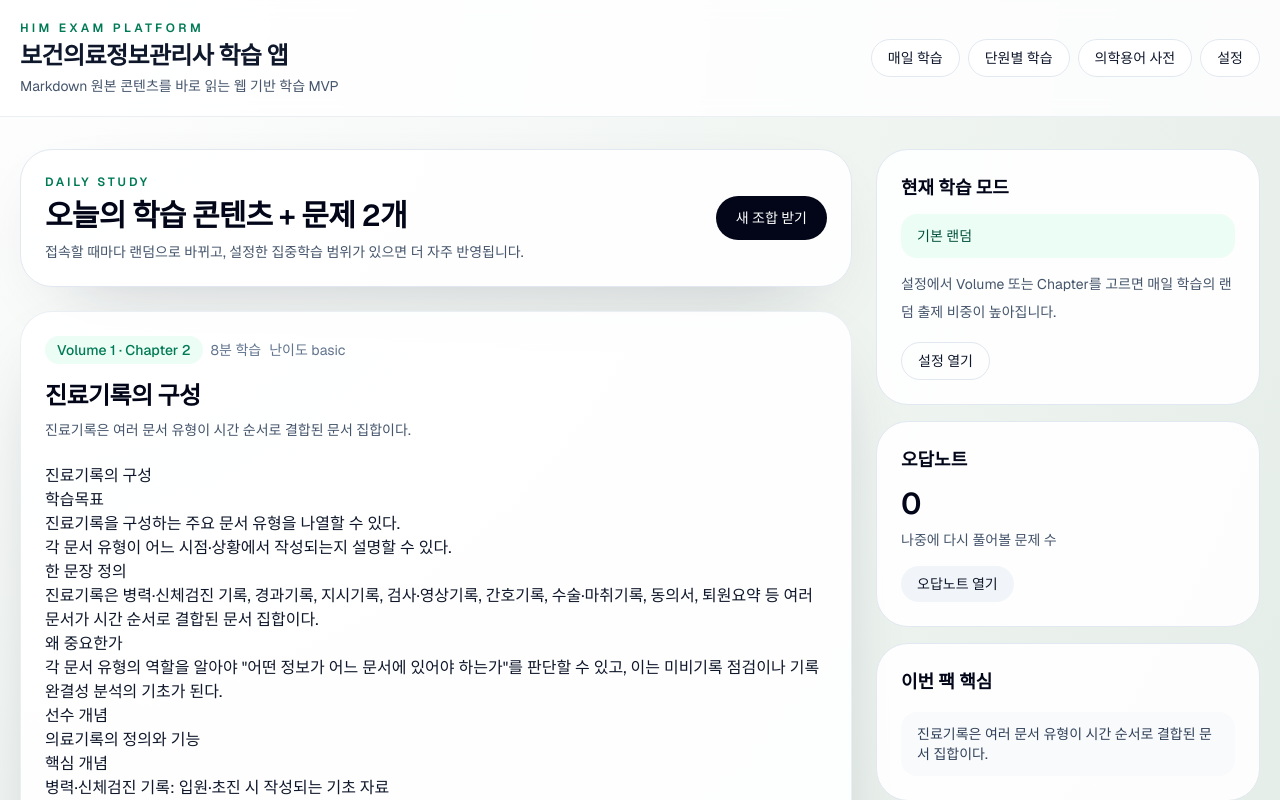
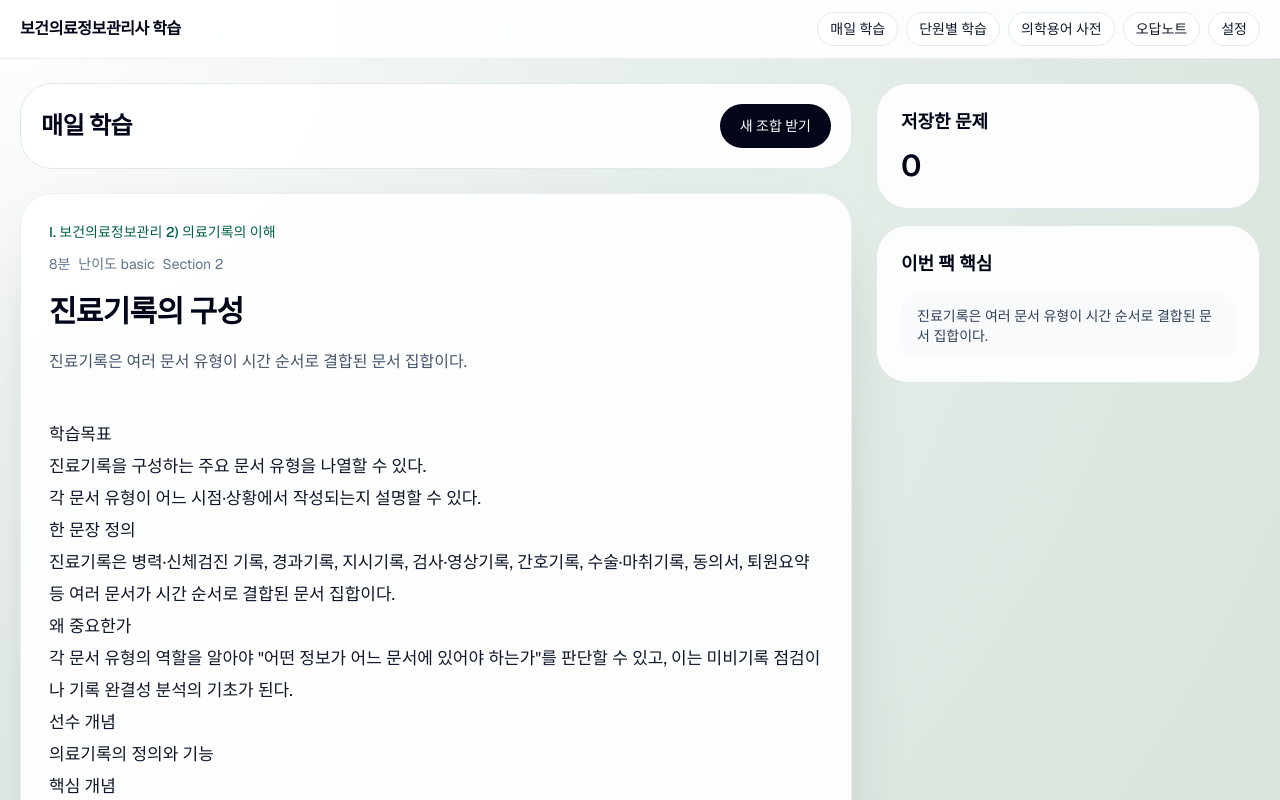
Before and after one commit to yojihun/claudetest_1, a Next.js app in the folder HIM_exam/apps/web/: page / in a window 1280 px wide. Shown: the top 800 px of the page. Built offline with nearby package versions, Linux system fonts and the light colour scheme.

Commit message:
Refine learning app layout and readability

```diff
--- a/HIM_exam/apps/web/src/app/globals.css
+++ b/HIM_exam/apps/web/src/app/globals.css
@@ -17,14 +17,14 @@
 }
 
 html {
-  min-height: 100%;
+  height: 100%;
 }
 
 body {
   background: var(--background);
   color: var(--foreground);
   font-family: "Geist", "Geist Fallback", ui-sans-serif, system-ui, sans-serif;
-  min-height: 100vh;
+  height: 100%;
 }
 
 a {
--- a/HIM_exam/apps/web/src/components/app-shell.tsx
+++ b/HIM_exam/apps/web/src/components/app-shell.tsx
@@ -4,32 +4,25 @@ const navItems = [
   { href: "/", label: "매일 학습" },
   { href: "/study", label: "단원별 학습" },
   { href: "/glossary", label: "의학용어 사전" },
+  { href: "/settings#review-notes", label: "오답노트" },
   { href: "/settings", label: "설정" },
 ];
 
 export function AppShell({ children }: { children: React.ReactNode }) {
   return (
-    <div className="min-h-screen bg-[radial-gradient(circle_at_top_left,_rgba(255,255,255,0.96),_rgba(230,238,233,0.94)_45%,_rgba(214,226,218,0.92))] text-slate-900">
-      <header className="border-b border-slate-200/70 bg-white/80 backdrop-blur">
-        <div className="mx-auto flex w-full max-w-7xl flex-col gap-4 px-5 py-5 lg:flex-row lg:items-center lg:justify-between">
-          <div>
-            <p className="text-xs font-semibold uppercase tracking-[0.28em] text-emerald-700">
-              HIM Exam Platform
-            </p>
-            <h1 className="mt-1 text-2xl font-semibold tracking-tight">
-              보건의료정보관리사 학습 앱
-            </h1>
-            <p className="mt-1 text-sm text-slate-600">
-              Markdown 원본 콘텐츠를 바로 읽는 웹 기반 학습 MVP
-            </p>
-          </div>
+    <div className="flex h-screen flex-col bg-[radial-gradient(circle_at_top_left,_rgba(255,255,255,0.96),_rgba(230,238,233,0.94)_45%,_rgba(214,226,218,0.92))] text-slate-900">
+      <header className="shrink-0 border-b border-slate-200/70 bg-white/90 backdrop-blur">
+        <div className="mx-auto flex w-full max-w-7xl items-center justify-between gap-4 px-5 py-3">
+          <h1 className="text-base font-semibold tracking-tight text-slate-950">
+            보건의료정보관리사 학습
+          </h1>
 
-          <nav className="flex flex-wrap gap-2">
+          <nav className="flex flex-wrap justify-end gap-2">
             {navItems.map((item) => (
               <Link
                 key={item.href}
                 href={item.href}
-                className="rounded-full border border-slate-200 bg-white px-4 py-2 text-sm font-medium text-slate-700 transition hover:border-emerald-300 hover:text-emerald-800"
+                className="rounded-full border border-slate-200 bg-white px-3 py-1.5 text-sm font-medium text-slate-700 transition hover:border-emerald-300 hover:text-emerald-800"
               >
                 {item.label}
               </Link>
@@ -38,8 +31,10 @@ export function AppShell({ children }: { children: React.ReactNode }) {
         </div>
       </header>
 
-      <main className="mx-auto flex w-full max-w-7xl flex-1 flex-col px-5 py-8">
-        {children}
+      <main className="min-h-0 flex-1 overflow-y-auto">
+        <div className="mx-auto flex w-full max-w-7xl flex-col px-5 py-6">
+          {children}
+        </div>
       </main>
     </div>
   );
--- a/HIM_exam/apps/web/src/components/daily-study-client.tsx
+++ b/HIM_exam/apps/web/src/components/daily-study-client.tsx
@@ -1,6 +1,5 @@
 "use client";
 
-import Link from "next/link";
 import { startTransition, useEffect, useState } from "react";
 
 import { QuestionCard } from "@/components/question-card";
@@ -11,27 +10,14 @@ import type { DailyPack, LearningDataset } from "@/lib/types";
 
 export function DailyStudyClient({ dataset }: { dataset: LearningDataset }) {
   const [savedQuestionIds, setSavedQuestionIds] = useState<string[]>([]);
-  const [focusDescription, setFocusDescription] = useState("기본 랜덤");
   const [pack, setPack] = useState<DailyPack | null>(null);
 
   useEffect(() => {
     const focusSettings = loadFocusSettings();
     const reviewIds = loadReviewQuestionIds();
-    const nextFocusDescription =
-      focusSettings.mode === "volume"
-        ? `Volume ${focusSettings.volume} 집중`
-        : focusSettings.mode === "chapter"
-          ? dataset.chapters.find((item) => item.key === focusSettings.chapterKey)
-              ?.label ?? "기본 랜덤"
-          : "기본 랜덤";
 
     startTransition(() => {
       setSavedQuestionIds(reviewIds);
-      setFocusDescription(
-        focusSettings.mode === "chapter" && nextFocusDescription !== "기본 랜덤"
-          ? `${nextFocusDescription} 집중`
-          : nextFocusDescription,
-      );
       setPack(buildDailyPack(dataset.topics, dataset.questions, focusSettings));
     });
   }, [dataset]);
@@ -72,19 +58,11 @@ export function DailyStudyClient({ dataset }: { dataset: LearningDataset }) {
   return (
     <div className="grid gap-6 lg:grid-cols-[minmax(0,1.1fr)_24rem]">
       <div className="space-y-6">
-        <section className="rounded-[2rem] border border-slate-200 bg-white/90 p-6 shadow-[0_24px_80px_-48px_rgba(15,23,42,0.45)]">
+        <section className="rounded-[2rem] border border-slate-200 bg-white/90 p-5 shadow-[0_24px_80px_-48px_rgba(15,23,42,0.45)]">
           <div className="flex flex-wrap items-center justify-between gap-4">
-            <div>
-              <p className="text-xs font-semibold uppercase tracking-[0.24em] text-emerald-700">
-                Daily Study
-              </p>
-              <h2 className="mt-2 text-3xl font-semibold tracking-tight text-slate-950">
-                오늘의 학습 콘텐츠 + 문제 {pack.questions.length}개
-              </h2>
-              <p className="mt-2 text-sm text-slate-600">
-                접속할 때마다 랜덤으로 바뀌고, 설정한 집중학습 범위가 있으면 더 자주 반영됩니다.
-              </p>
-            </div>
+            <h2 className="text-2xl font-semibold tracking-tight text-slate-950">
+              매일 학습
+            </h2>
 
             <button
               type="button"
@@ -114,36 +92,10 @@ export function DailyStudyClient({ dataset }: { dataset: LearningDataset }) {
 
       <aside className="space-y-4">
         <section className="rounded-[2rem] border border-slate-200 bg-white/90 p-6">
-          <h3 className="text-lg font-semibold text-slate-950">현재 학습 모드</h3>
-          <p className="mt-3 rounded-2xl bg-emerald-50 px-4 py-3 text-sm text-emerald-900">
-            {focusDescription}
-          </p>
-          <p className="mt-3 text-sm leading-7 text-slate-600">
-            설정에서 Volume 또는 Chapter를 고르면 매일 학습의 랜덤 출제 비중이
-            높아집니다.
-          </p>
-          <Link
-            href="/settings"
-            className="mt-4 inline-flex rounded-full border border-slate-200 px-4 py-2 text-sm font-medium text-slate-700 transition hover:border-emerald-300 hover:text-emerald-800"
-          >
-            설정 열기
-          </Link>
-        </section>
-
-        <section className="rounded-[2rem] border border-slate-200 bg-white/90 p-6">
-          <h3 className="text-lg font-semibold text-slate-950">오답노트</h3>
+          <h3 className="text-lg font-semibold text-slate-950">저장한 문제</h3>
           <p className="mt-3 text-3xl font-semibold tracking-tight text-slate-950">
             {savedQuestionIds.length}
           </p>
-          <p className="mt-2 text-sm text-slate-600">
-            나중에 다시 풀어볼 문제 수
-          </p>
-          <Link
-            href="/settings"
-            className="mt-4 inline-flex rounded-full bg-slate-100 px-4 py-2 text-sm font-medium text-slate-700 transition hover:bg-slate-200"
-          >
-            오답노트 열기
-          </Link>
         </section>
 
         <section className="rounded-[2rem] border border-slate-200 bg-white/90 p-6">
--- a/HIM_exam/apps/web/src/components/settings-client.tsx
+++ b/HIM_exam/apps/web/src/components/settings-client.tsx
@@ -135,7 +135,10 @@ export function SettingsClient({ dataset }: { dataset: LearningDataset }) {
         </aside>
       </section>
 
-      <section className="rounded-[2rem] border border-slate-200 bg-white/90 p-6">
+      <section
+        id="review-notes"
+        className="rounded-[2rem] border border-slate-200 bg-white/90 p-6"
+      >
         <h3 className="text-2xl font-semibold tracking-tight text-slate-950">
           오답노트 다시 풀기
         </h3>
--- a/HIM_exam/apps/web/src/components/topic-article.tsx
+++ b/HIM_exam/apps/web/src/components/topic-article.tsx
@@ -3,6 +3,7 @@
 import ReactMarkdown from "react-markdown";
 import remarkGfm from "remark-gfm";
 
+import { getTopicOutlineLabel } from "@/lib/course-meta";
 import type { Topic } from "@/lib/types";
 
 export function TopicArticle({
@@ -12,29 +13,34 @@ export function TopicArticle({
   topic: Topic;
   compact?: boolean;
 }) {
+  const markdownBody = topic.body.replace(/^# .*\n+/m, "");
+
   return (
-    <article className="rounded-[2rem] border border-slate-200/70 bg-white/90 p-6 shadow-[0_24px_80px_-48px_rgba(15,23,42,0.45)]">
-      <div className="flex flex-wrap items-center gap-2 text-sm text-slate-500">
-        <span className="rounded-full bg-emerald-50 px-3 py-1 font-medium text-emerald-700">
-          {topic.chapterLabel}
-        </span>
-        <span>{topic.estimated_minutes}분 학습</span>
-        <span>난이도 {topic.difficulty}</span>
+    <article className="rounded-[2rem] border border-slate-200/70 bg-white/90 p-7 shadow-[0_24px_80px_-48px_rgba(15,23,42,0.45)]">
+      <div className="space-y-3">
+        <p className="text-sm font-medium text-emerald-800">
+          {getTopicOutlineLabel(topic)}
+        </p>
+        <div className="flex flex-wrap items-center gap-2 text-sm text-slate-500">
+          <span>{topic.estimated_minutes}분</span>
+          <span>난이도 {topic.difficulty}</span>
+          <span>Section {topic.section}</span>
+        </div>
       </div>
 
-      <h2 className="mt-4 text-2xl font-semibold tracking-tight text-slate-950">
+      <h2 className="mt-5 text-3xl font-semibold tracking-tight text-slate-950">
         {topic.title}
       </h2>
-      <p className="mt-2 text-sm text-slate-600">{topic.summary}</p>
+      <p className="mt-4 text-base leading-8 text-slate-600">{topic.summary}</p>
 
       {!compact ? (
-        <div className="prose prose-slate mt-6 max-w-none prose-headings:scroll-mt-24 prose-headings:font-semibold prose-li:marker:text-emerald-600">
-          <ReactMarkdown remarkPlugins={[remarkGfm]}>{topic.body}</ReactMarkdown>
+        <div className="prose prose-slate mt-10 max-w-none text-[17px] leading-8 prose-headings:scroll-mt-24 prose-headings:font-semibold prose-h2:mt-14 prose-h2:mb-5 prose-h2:text-2xl prose-h2:text-slate-950 prose-h3:mt-10 prose-h3:mb-4 prose-p:my-6 prose-p:leading-8 prose-li:my-2 prose-li:leading-8 prose-li:marker:text-emerald-600 prose-ol:my-6 prose-ul:my-6 prose-table:my-8 prose-td:align-top prose-th:text-slate-950">
+          <ReactMarkdown remarkPlugins={[remarkGfm]}>{markdownBody}</ReactMarkdown>
         </div>
       ) : (
-        <div className="mt-5">
+        <div className="mt-7">
           <h3 className="text-sm font-semibold text-slate-900">핵심 복습 포인트</h3>
-          <ul className="mt-3 space-y-2 text-sm text-slate-700">
+          <ul className="mt-4 space-y-3 text-sm leading-7 text-slate-700">
             {topic.keyPoints.map((point) => (
               <li
                 key={point}
--- /dev/null
+++ b/HIM_exam/apps/web/src/lib/course-meta.ts
@@ -0,0 +1,35 @@
+import type { Topic } from "@/lib/types";
+
+const volumeTitles: Record<number, string> = {
+  1: "보건의료정보관리",
+  2: "의학용어",
+  3: "병원통계·질병분류·암등록",
+  4: "실무",
+};
+
+const chapterTitles: Record<string, string> = {
+  "V1-C1": "보건의료정보관리 개론",
+  "V1-C2": "의료기록의 이해",
+  "V1-C3": "보건의료정보관리사의 직무",
+  "V1-C4": "의료기관과 조직",
+};
+
+function toRoman(value: number) {
+  const numerals = ["", "I", "II", "III", "IV", "V", "VI", "VII", "VIII", "IX", "X"];
+  return numerals[value] ?? String(value);
+}
+
+export function getVolumeTitle(volume: number) {
+  return volumeTitles[volume] ?? `Volume ${volume}`;
+}
+
+export function getChapterTitle(chapterKey: string, chapter: number) {
+  return chapterTitles[chapterKey] ?? `Chapter ${chapter}`;
+}
+
+export function getTopicOutlineLabel(topic: Topic) {
+  const volumeTitle = getVolumeTitle(topic.volume);
+  const chapterTitle = getChapterTitle(topic.chapterKey, topic.chapter);
+
+  return `${toRoman(topic.volume)}. ${volumeTitle}  ${topic.chapter}) ${chapterTitle}`;
+}
```
